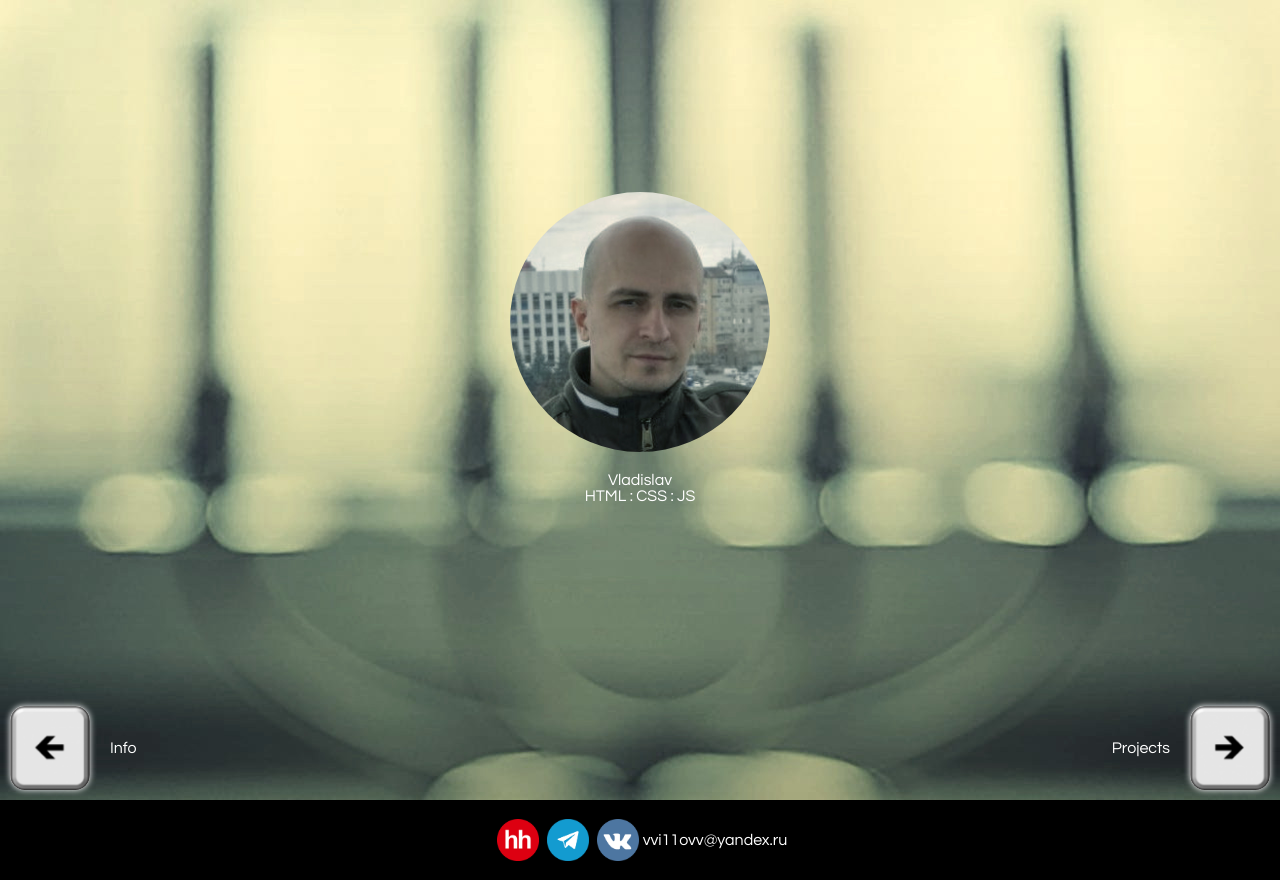
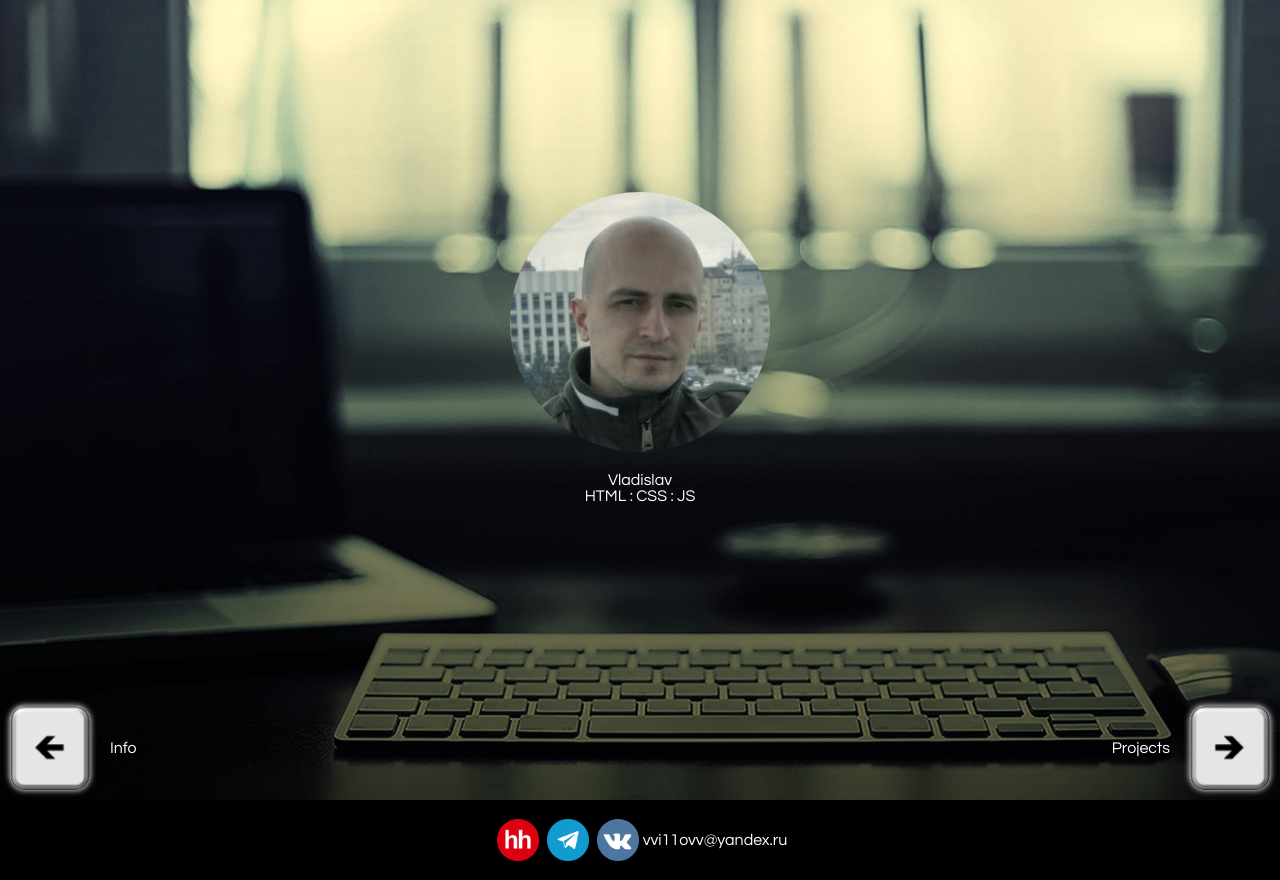
Before and after one commit to zabulyaka/zabulyaka.github.io, a plain HTML site: page index.html in a window 1280 px wide. Drawn offline with Linux system fonts and the light colour scheme.

Commit message:
"flex 0 min-width to arrows'

```diff
--- a/css/scss/style.scss
+++ b/css/scss/style.scss
@@ -1,8 +1,7 @@
 @mixin bg($ref) {
 	background-image:url($ref);
-	//background-size:cover;
-	background-position:top;
-	overflow:hidden;
+	background-size:cover;
+	//background-position:center;
 }
 
 @mixin flex($disp:flex, $flow:row nowrap, $just:center, $align:center) {
@@ -10,6 +9,7 @@
 	flex-flow:$flow;
 	justify-content: $just;
 	align-items: $align;
+	flex:0 0 0;
 }
 
 @mixin adapt_w($width, $w_lg, $w_md, $w_sm) {
@@ -81,6 +81,7 @@ main {
 
 .arrows {
 	@include flex(flex, row nowrap, space-between, center);
+	min-width:100vw;
 
 	a {
 		@include flex();
```
Also changed, not shown: css/style.css, 1 other file.
